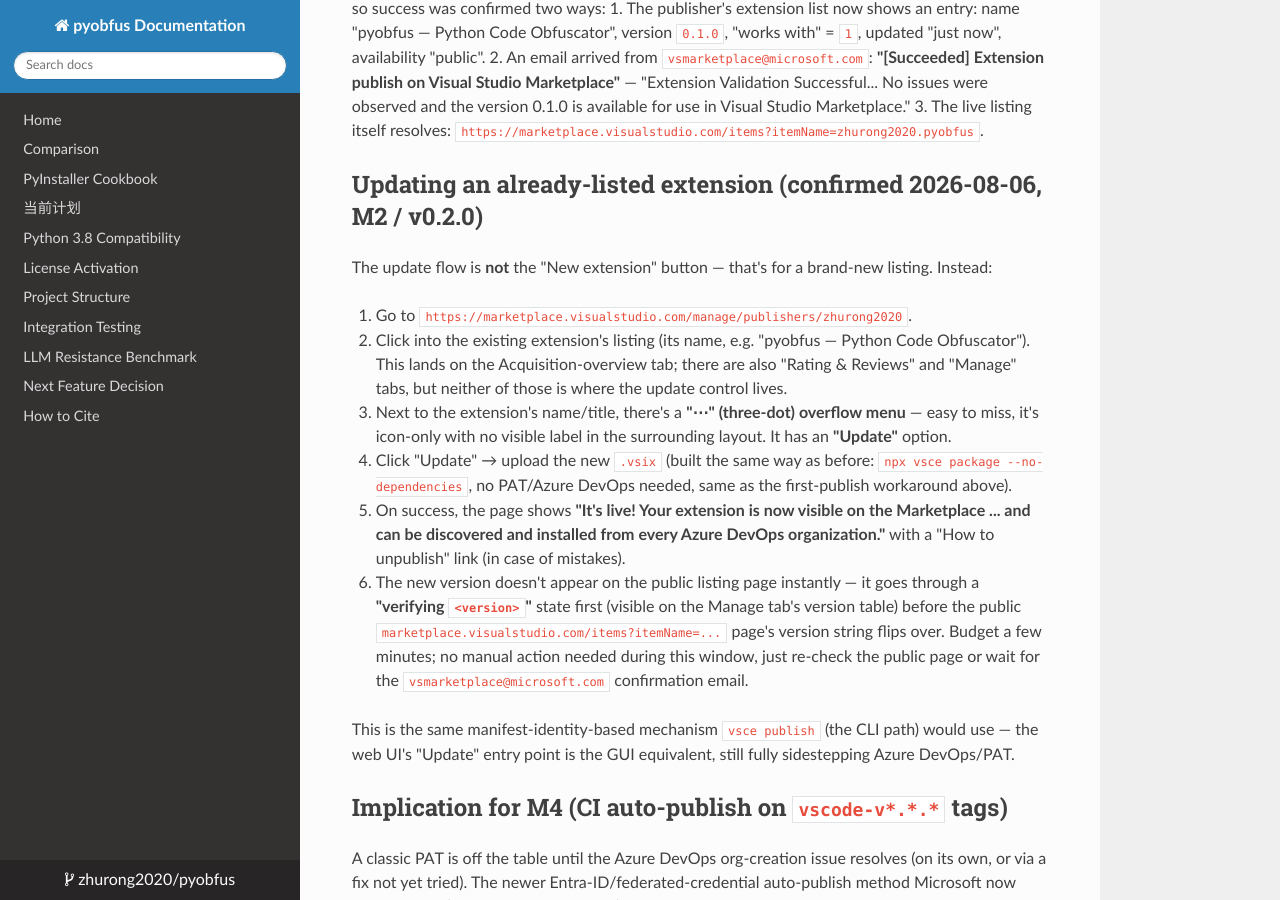
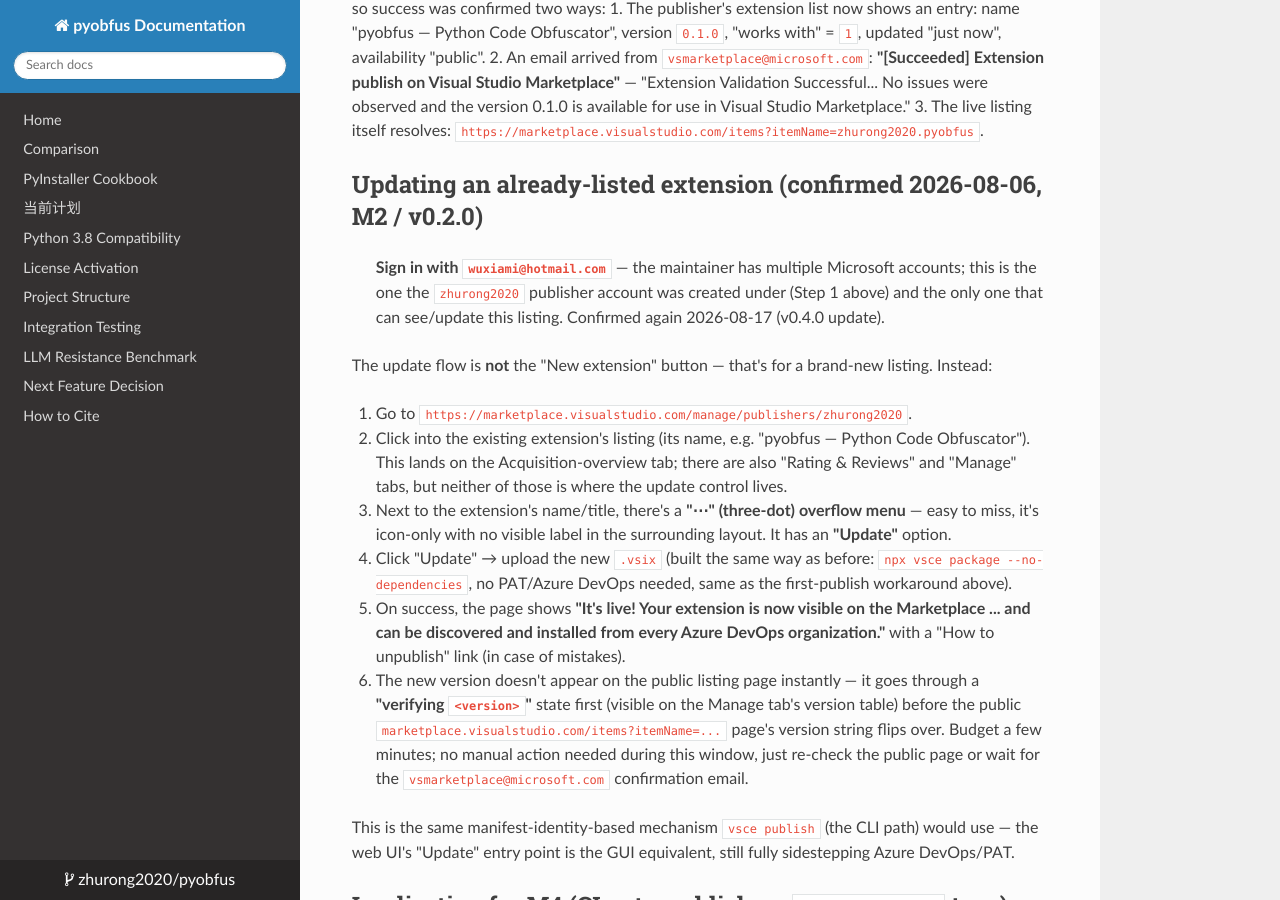
Before and after one commit to zhurong2020/pyobfus, an MkDocs documentation site: the page built from docs/VSCODE_MARKETPLACE_PUBLISHER_SETUP.md, in a window 1280 px wide and 900 px high, scrolled down 2749 px. Built offline with MkDocs 1.6.1, drawn with Linux system fonts in a browser that asks for light colours; nearby versions of some CDN libraries.

Commit message:
docs: record which Microsoft account signs in to the Marketplace publisher
Maintainer has multiple Microsoft accounts; only wuxiami@hotmail.com can
see/update the zhurong2020 publisher listing. Confirmed again during the
2026-08-17 v0.4.0 update -- worth surfacing at the actual update-flow
section, not just buried in the Step 1 account-creation narrative above it.

Co-Authored-By: Claude Sonnet 5 <noreply@anthropic.com>

```diff
--- a/docs/VSCODE_MARKETPLACE_PUBLISHER_SETUP.md
+++ b/docs/VSCODE_MARKETPLACE_PUBLISHER_SETUP.md
@@ -127,6 +127,11 @@ obvious success banner, so success was confirmed two ways:
 
 ## Updating an already-listed extension (confirmed 2026-08-06, M2 / v0.2.0)
 
+> **Sign in with `wuxiami@hotmail.com`** — the maintainer has multiple
+> Microsoft accounts; this is the one the `zhurong2020` publisher account was
+> created under (Step 1 above) and the only one that can see/update this
+> listing. Confirmed again 2026-08-17 (v0.4.0 update).
+
 The update flow is **not** the "New extension" button — that's for a
 brand-new listing. Instead:
 
```
